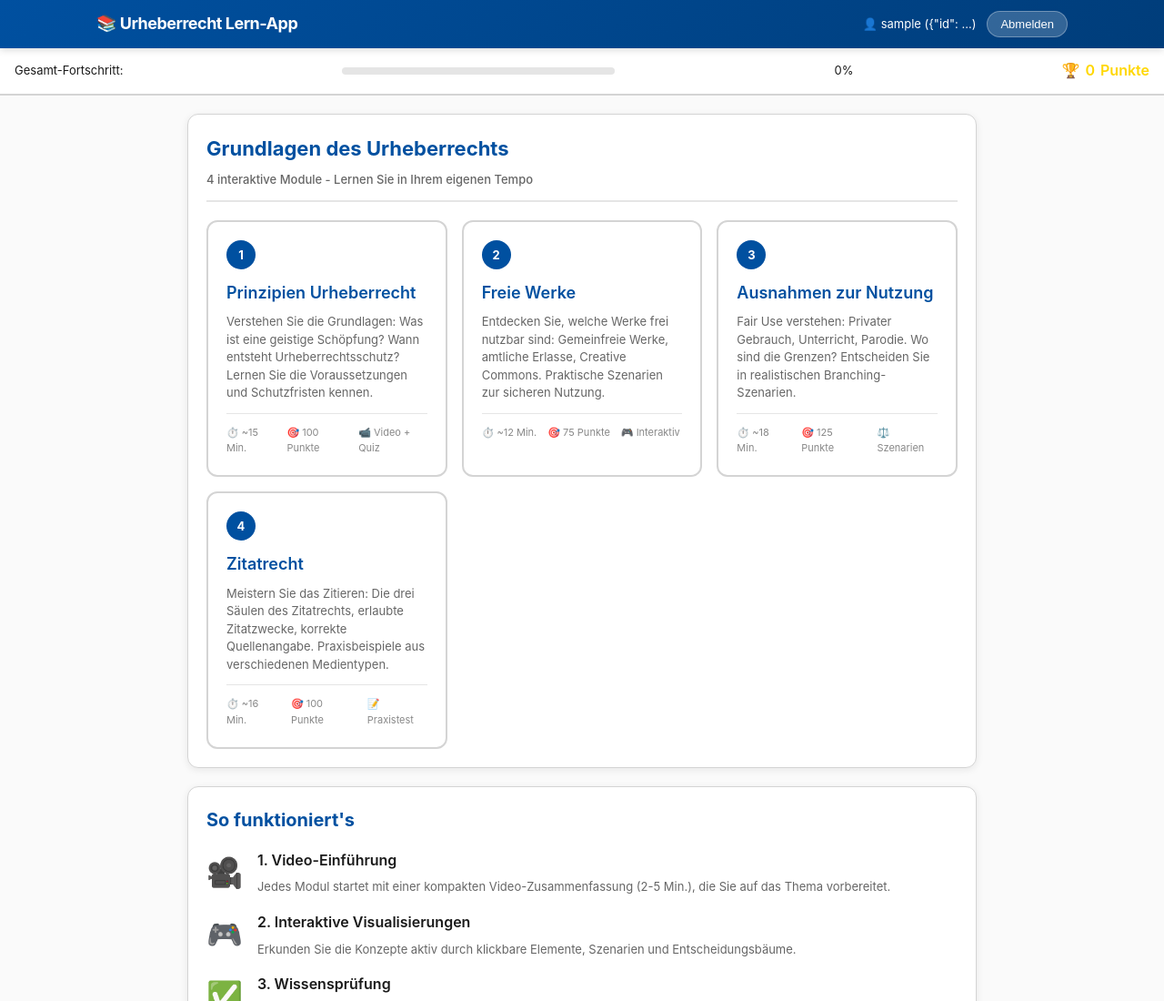
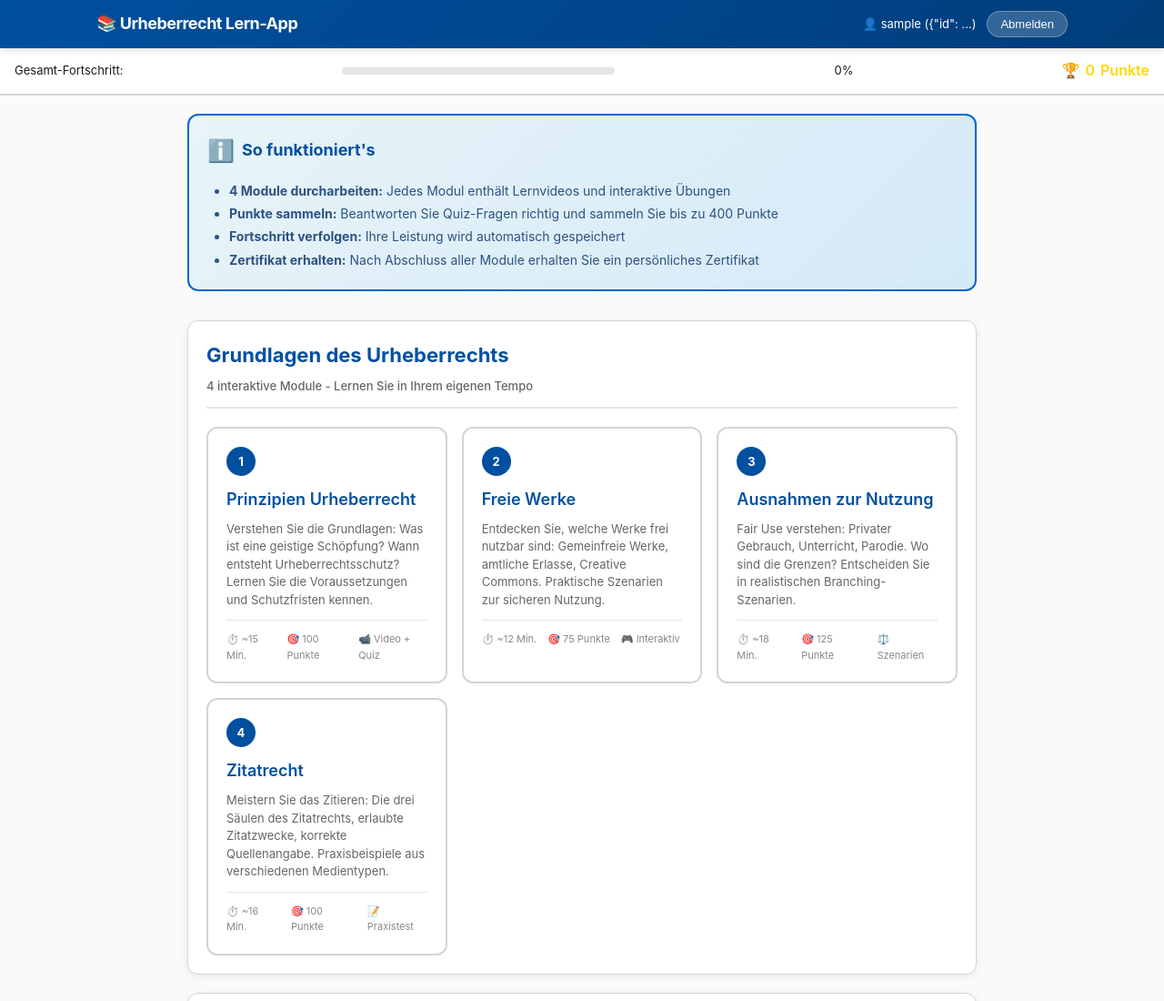
Before and after one commit to antrhizom/ecrb, a website: page dashboard.html in a window 1280 px wide. Shown: the top 1100 px of the page at 91% size. Drawn offline with Linux system fonts and the light colour scheme; no server answers; sample sign-in values are in the browser's storage.

Commit message:
Add files via upload

```diff
--- a/dashboard.html
+++ b/dashboard.html
@@ -35,6 +35,20 @@
 
     <!-- Main Content -->
     <main class="container" role="main">
+        <!-- Info Box: So funktioniert's -->
+        <div class="info-box" style="background: linear-gradient(135deg, #e8f4f8 0%, #d4e9f7 100%); border: 2px solid #0066cc; border-radius: 12px; padding: 20px; margin-bottom: 32px;">
+            <h2 style="color: #0050a0; font-size: 18px; margin: 0 0 12px 0; display: flex; align-items: center; gap: 8px;">
+                <span style="font-size: 24px;">ℹ️</span>
+                <span>So funktioniert's</span>
+            </h2>
+            <ul style="margin: 0; padding-left: 24px; line-height: 1.8; color: #2c5282;">
+                <li><strong>4 Module durcharbeiten:</strong> Jedes Modul enthält Lernvideos und interaktive Übungen</li>
+                <li><strong>Punkte sammeln:</strong> Beantworten Sie Quiz-Fragen richtig und sammeln Sie bis zu 400 Punkte</li>
+                <li><strong>Fortschritt verfolgen:</strong> Ihre Leistung wird automatisch gespeichert</li>
+                <li><strong>Zertifikat erhalten:</strong> Nach Abschluss aller Module erhalten Sie ein persönliches Zertifikat</li>
+            </ul>
+        </div>
+
         <div class="card">
             <div class="card-header">
                 <h1 class="card-title">Grundlagen des Urheberrechts</h1>
```
Also changed, not shown: index.html (+27 -2 lines).
